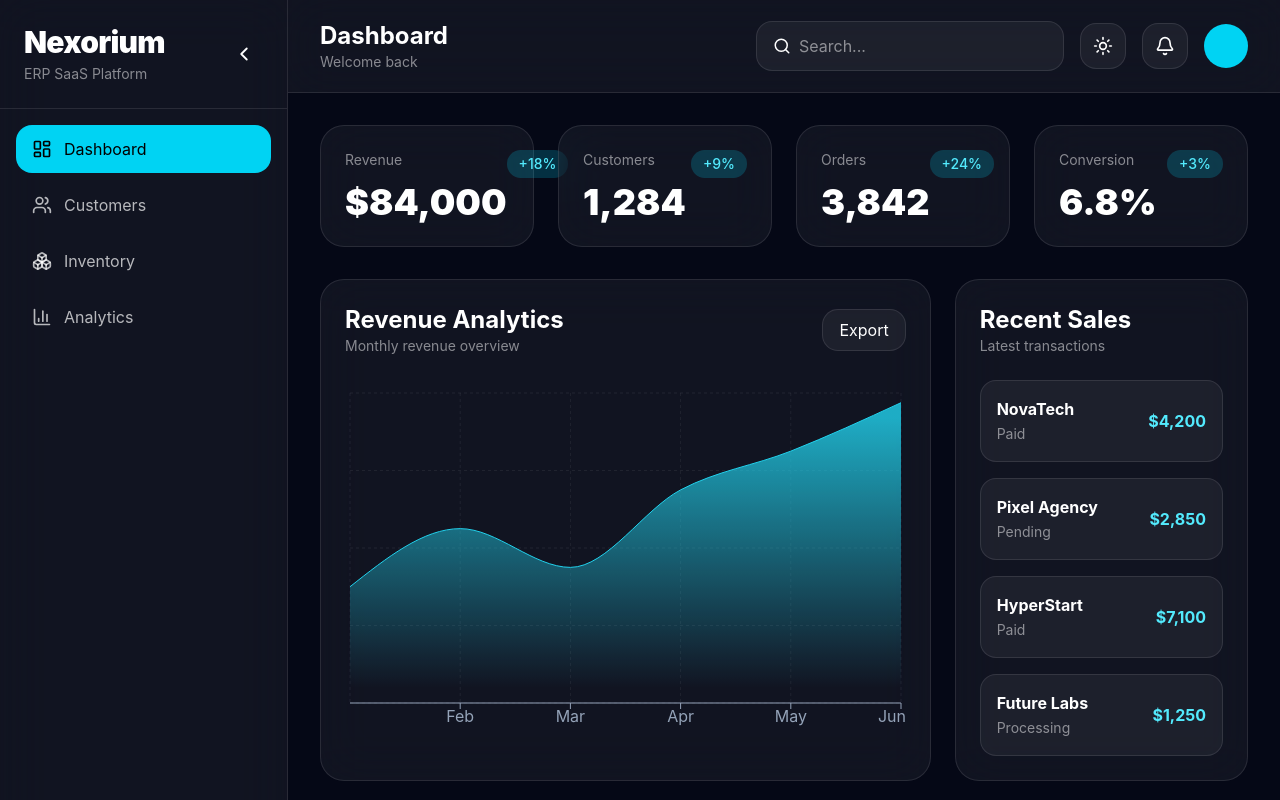
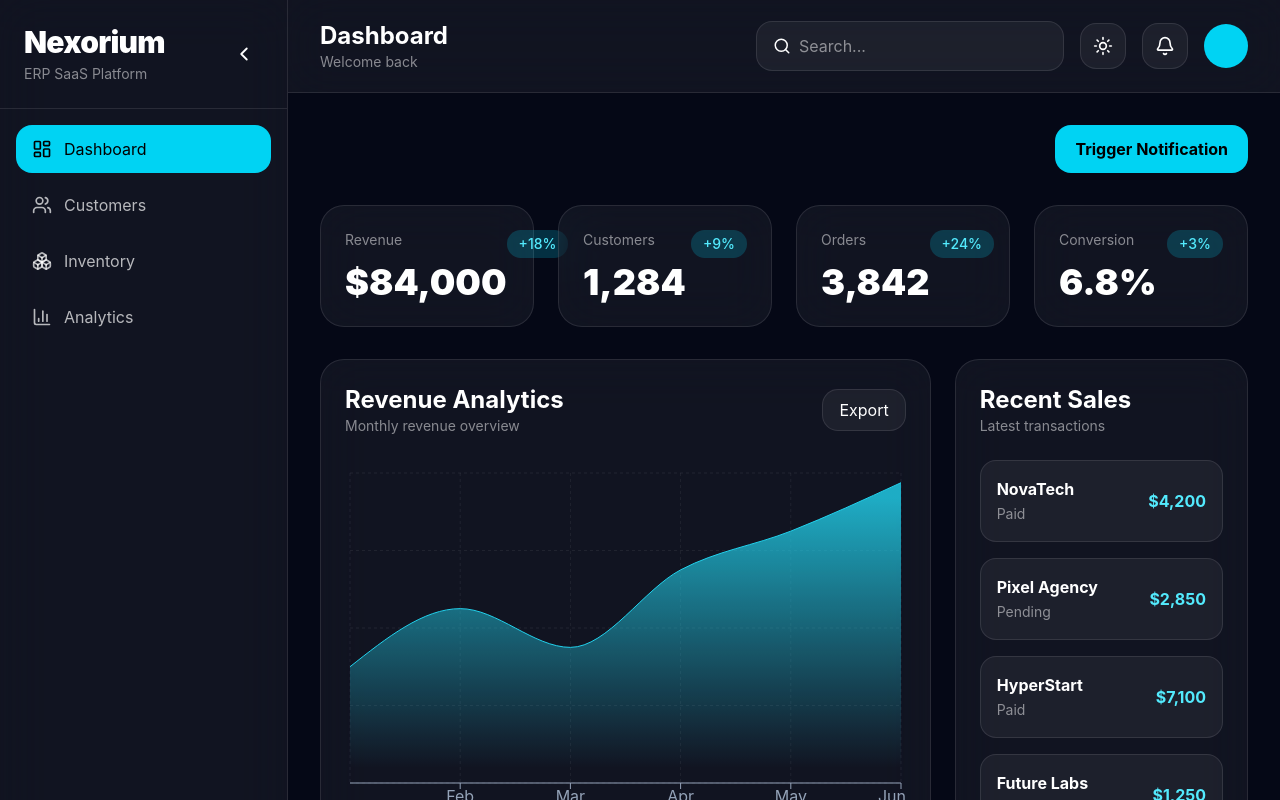
Before and after one commit to Laila-dAM/Nexorium, a React (Vite) app in the folder frontend/: page /dashboard in a window 1280 px wide. Shown: the top 800 px of the page. Built offline with nearby package versions, Linux system fonts and the light colour scheme.

Commit message:
feat: implement global notification system

```diff
--- a/frontend/package.json
+++ b/frontend/package.json
@@ -14,6 +14,7 @@
     "lucide-react": "^0.554.0",
     "react": "^19.1.1",
     "react-dom": "^19.1.1",
+    "react-hot-toast": "^2.6.0",
     "react-icons": "^5.5.0",
     "react-router-dom": "^7.9.6",
     "recharts": "^3.8.1",
--- a/frontend/src/main.tsx
+++ b/frontend/src/main.tsx
@@ -1,5 +1,7 @@
 import React from 'react'
 import ReactDOM from 'react-dom/client'
+
+import { Toaster } from 'react-hot-toast'
 
 import App from './App'
 
@@ -12,6 +14,20 @@ ReactDOM.createRoot(
 ).render(
   <React.StrictMode>
     <ThemeProvider>
+      <Toaster
+        position="top-right"
+        toastOptions={{
+          style: {
+            background: '#0f172a',
+            color: '#fff',
+            border:
+              '1px solid rgba(255,255,255,0.1)',
+            borderRadius: '18px',
+            padding: '16px'
+          }
+        }}
+      />
+
       <App />
     </ThemeProvider>
   </React.StrictMode>
--- a/frontend/src/pages/DashboardPage.tsx
+++ b/frontend/src/pages/DashboardPage.tsx
@@ -1,3 +1,5 @@
+import toast from 'react-hot-toast'
+
 import {
   Area,
   AreaChart,
@@ -83,6 +85,19 @@ const metrics = [
 export default function DashboardPage() {
   return (
     <div className="space-y-8">
+      <div className="flex justify-end">
+        <button
+          onClick={() =>
+            toast.success(
+              'Analytics updated successfully'
+            )
+          }
+          className="rounded-2xl bg-cyan-400 px-5 py-3 font-bold text-black transition hover:bg-cyan-300"
+        >
+          Trigger Notification
+        </button>
+      </div>
+
       <div className="grid gap-6 md:grid-cols-2 xl:grid-cols-4">
         {metrics.map((metric) => (
           <div
--- a/frontend/src/pages/LoginPage.tsx
+++ b/frontend/src/pages/LoginPage.tsx
@@ -1,4 +1,5 @@
 import { motion } from 'framer-motion'
+import toast from 'react-hot-toast'
 
 import {
   ArrowRight,
@@ -12,11 +13,15 @@ export default function LoginPage() {
   const navigate = useNavigate()
 
   function handleLogin(
-    event: React.FormEvent
+    event: React.FormEvent<HTMLFormElement>
   ) {
     event.preventDefault()
 
-    navigate('/dashboard')
+    toast.success('Login successful')
+
+    setTimeout(() => {
+      navigate('/dashboard')
+    }, 1000)
   }
 
   return (
@@ -111,11 +116,17 @@ export default function LoginPage() {
         </form>
 
         <div className="mt-8 flex items-center justify-between text-sm text-white/40">
-          <button className="transition hover:text-white">
+          <button
+            type="button"
+            className="transition hover:text-white"
+          >
             Forgot password
           </button>
 
-          <button className="transition hover:text-white">
+          <button
+            type="button"
+            className="transition hover:text-white"
+          >
             Create account
           </button>
         </div>
```
Also changed, not shown: 1 other file (tests, documents, lock files or other folders).
